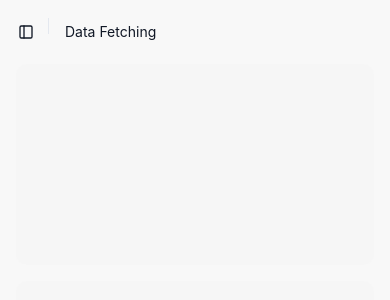
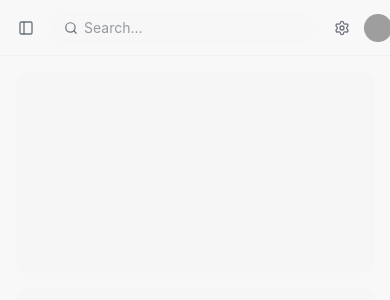
Before and after one commit to dangduoc08/components, a Next.js app: page /dashboard in a window 390 px wide. Shown: the top 300 px of the page. Built offline with nearby package versions, Linux system fonts and the light colour scheme; grey boxes are pictures that could not be loaded.

Commit message:
feat(layout): add sticky app header with search, settings, and user avatar

```diff
--- a/src/app/dashboard/page.tsx
+++ b/src/app/dashboard/page.tsx
@@ -1,53 +1,39 @@
+import { AppHeader } from "@/components/app-header";
 import { AppSidebar } from "@/components/app-sidebar";
-import {
-  Breadcrumb,
-  BreadcrumbItem,
-  BreadcrumbLink,
-  BreadcrumbList,
-  BreadcrumbPage,
-  BreadcrumbSeparator,
-} from "@/components/ui/breadcrumb";
-import { Separator } from "@/components/ui/separator";
-import {
-  SidebarInset,
-  SidebarProvider,
-  SidebarTrigger,
-} from "@/components/ui/sidebar";
+import { SidebarInset, SidebarProvider } from "@/components/ui/sidebar";
 
 export default function Page() {
   return (
     <SidebarProvider>
       <AppSidebar />
       <SidebarInset>
-        <header className="flex h-16 shrink-0 items-center gap-2 transition-[width,height] ease-linear group-has-data-[collapsible=icon]/sidebar-wrapper:h-12">
-          <div className="flex items-center gap-2 px-4">
-            <SidebarTrigger className="-ml-1" />
-            <Separator
-              orientation="vertical"
-              className="mr-2 data-[orientation=vertical]:h-4"
-            />
-            <Breadcrumb>
-              <BreadcrumbList>
-                <BreadcrumbItem className="hidden md:block">
-                  <BreadcrumbLink href="#">
-                    Build Your Application
-                  </BreadcrumbLink>
-                </BreadcrumbItem>
-                <BreadcrumbSeparator className="hidden md:block" />
-                <BreadcrumbItem>
-                  <BreadcrumbPage>Data Fetching</BreadcrumbPage>
-                </BreadcrumbItem>
-              </BreadcrumbList>
-            </Breadcrumb>
-          </div>
-        </header>
-        <div className="flex flex-1 flex-col gap-4 p-4 pt-0">
-          <div className="grid auto-rows-min gap-4 md:grid-cols-3">
+        <AppHeader />
+        <div className="flex flex-1 flex-col gap-6 p-4">
+          <div className="grid gap-4 md:grid-cols-3">
             <div className="bg-muted/50 aspect-video rounded-xl" />
             <div className="bg-muted/50 aspect-video rounded-xl" />
             <div className="bg-muted/50 aspect-video rounded-xl" />
           </div>
-          <div className="bg-muted/50 min-h-screen flex-1 rounded-xl md:min-h-min" />
+
+          {[
+            "row-1",
+            "row-2",
+            "row-3",
+            "row-4",
+            "row-5",
+            "row-6",
+            "row-7",
+            "row-8",
+            "row-9",
+            "row-10",
+            "row-11",
+            "row-12",
+          ].map((rowId) => (
+            <div key={rowId} className="grid gap-4 md:grid-cols-2">
+              <div className="bg-muted/50 h-32 rounded-xl" />
+              <div className="bg-muted/50 h-32 rounded-xl" />
+            </div>
+          ))}
         </div>
       </SidebarInset>
     </SidebarProvider>
--- /dev/null
+++ b/src/components/app-header.tsx
@@ -0,0 +1,37 @@
+"use client";
+
+import { Search, Settings } from "lucide-react";
+import { Avatar, AvatarFallback, AvatarImage } from "@/components/ui/avatar";
+import { Button } from "@/components/ui/button";
+import { SidebarTrigger } from "@/components/ui/sidebar";
+
+export function AppHeader() {
+  return (
+    <header className="sticky top-0 z-10 flex h-14 shrink-0 items-center gap-3 border-b border-border/40 bg-background/95 px-4 backdrop-blur transition-[width,height] ease-linear group-has-data-[collapsible=icon]/sidebar-wrapper:h-12">
+      <SidebarTrigger className="-ml-1 text-muted-foreground hover:text-foreground" />
+
+      <div className="flex flex-1 items-center gap-1.5 rounded-full bg-muted/50 px-3 py-1.5 max-w-xs text-sm text-muted-foreground transition-colors hover:bg-muted/70 focus-within:bg-muted/70 cursor-text">
+        <Search className="size-3.5 shrink-0" />
+        <input
+          placeholder="Search..."
+          className="flex-1 bg-transparent outline-none placeholder:text-muted-foreground/70 min-w-0"
+        />
+      </div>
+
+      <div className="ml-auto flex items-center gap-0.5">
+        <Button
+          variant="ghost"
+          size="icon"
+          className="size-8 text-muted-foreground hover:text-foreground"
+        >
+          <Settings className="size-4" />
+          <span className="sr-only">Settings</span>
+        </Button>
+        <Avatar className="size-7 cursor-pointer rounded-full ml-1">
+          <AvatarImage src="/avatars/shadcn.jpg" alt="User" />
+          <AvatarFallback className="rounded-full text-xs">CN</AvatarFallback>
+        </Avatar>
+      </div>
+    </header>
+  );
+}
```
